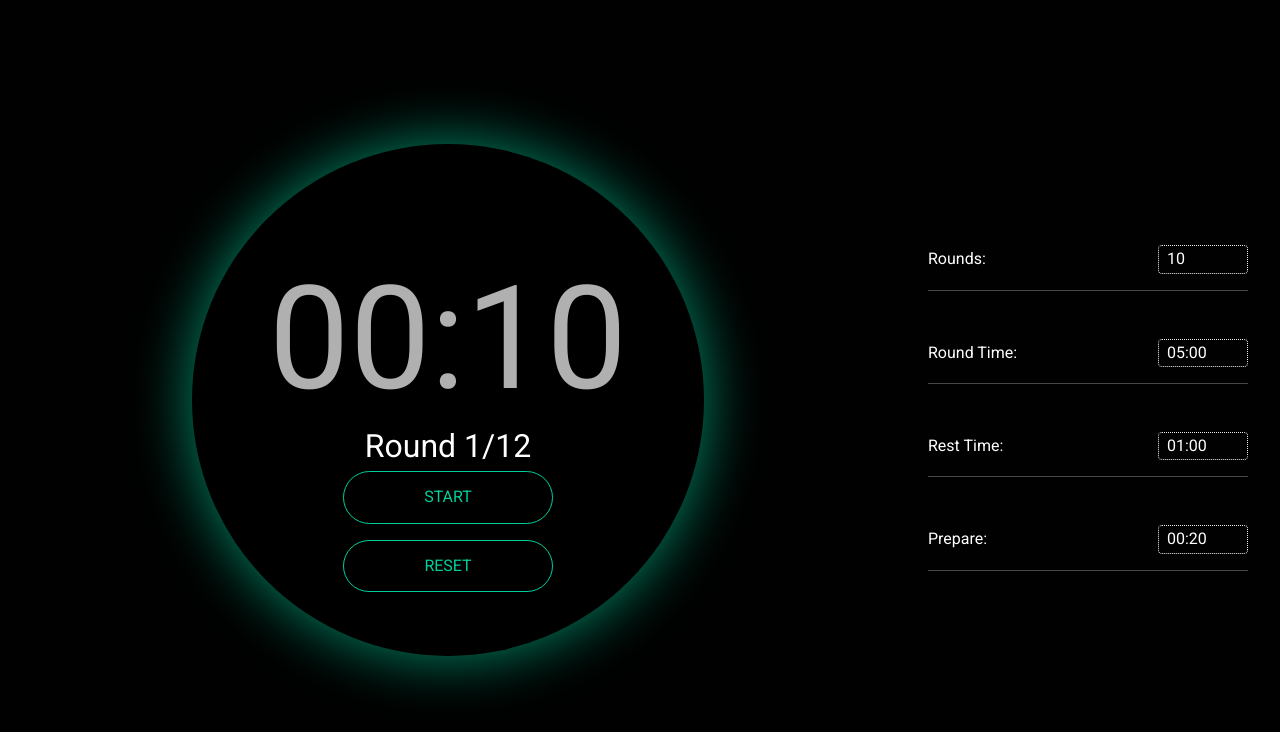
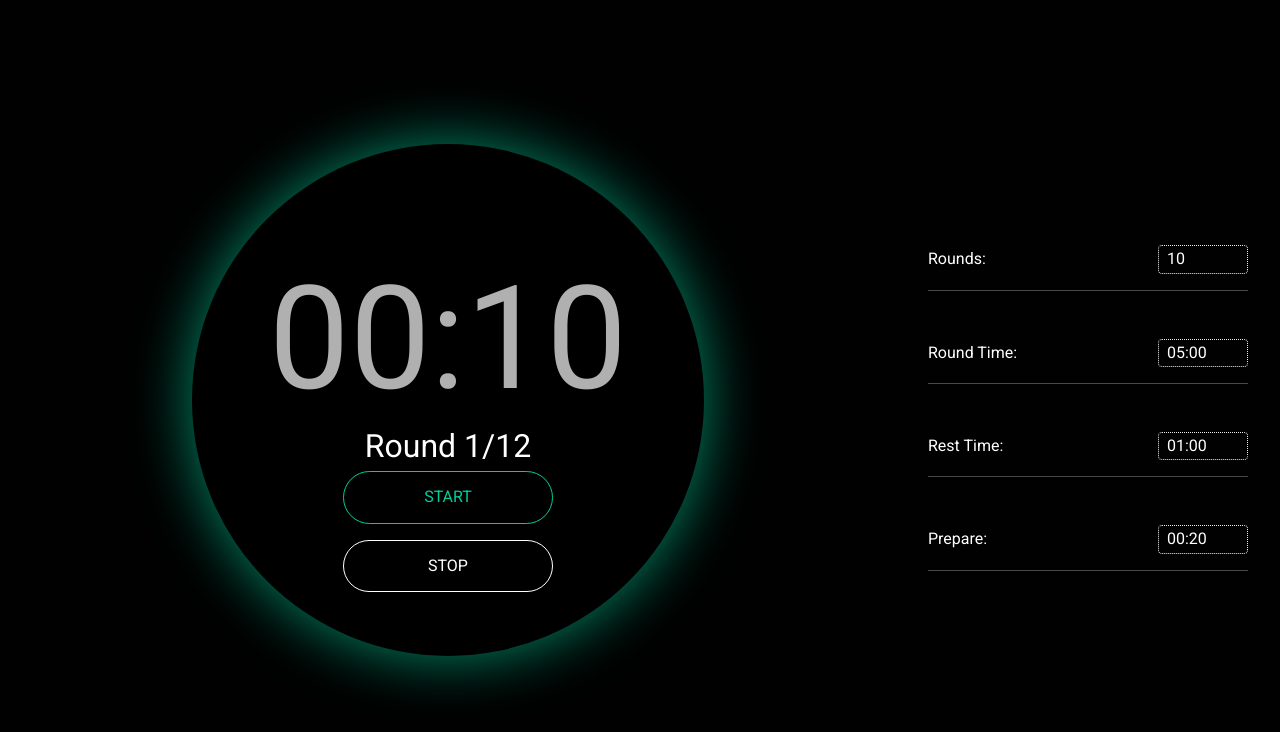
Before and after one commit to bohdanmoroziuk/interval-timer, a React (Create React App) app: page / in a window 1280 px wide. Shown: the top 732 px of the page. Built offline with nearby package versions, Linux system fonts and the light colour scheme.

Commit message:
feat: add button to stop timer

```diff
--- a/src/App.tsx
+++ b/src/App.tsx
@@ -1,4 +1,4 @@
-import { FC, useState, useEffect, useCallback } from 'react';
+import { FC, useState, useEffect, useCallback, useRef } from 'react';
 
 import GlobalStyle from 'styles/global';
 import { useNotification } from 'contexts/notification';
@@ -21,6 +21,8 @@ const App: FC = () => {
   const [milliseconds, setMilliseconds] = useState(initial);
   const [isStarted, setIsStarted] = useState(false);
 
+  const timer = useRef<any>(null);
+
   const { addMessage } = useNotification();
 
   const time = useClockify(milliseconds);
@@ -31,30 +33,29 @@ const App: FC = () => {
     playAudio();
   }, [addMessage]);
 
-  const endTimer = useCallback(() => {
+  const stopTimer = useCallback(() => {
     setIsStarted(false);
+    setMilliseconds(initial);
     addMessage('Countdown ended');
     playAudio();
-  }, [addMessage]);
+    clearInterval(timer.current);
+  }, [addMessage, initial]);
 
   useEffect(() => {
     if (isStarted) {
-      const timer = setInterval(() => {
+      timer.current = setInterval(() => {
         if (milliseconds > 0) {
           setMilliseconds((milliseconds) => milliseconds - ONE_SECOND);
 
           if (milliseconds === ONE_SECOND) {
-            setMilliseconds(initial);
-            endTimer();
+            stopTimer();
           }
-        } else {
-          clearInterval(timer);
         }
       }, ONE_SECOND);
 
-      return () => clearInterval(timer);
+      return () => clearInterval(timer.current);
     }
-  }, [milliseconds, isStarted, endTimer, initial]);
+  }, [milliseconds, isStarted, stopTimer, initial]);
 
   return (
     <>
@@ -64,6 +65,7 @@ const App: FC = () => {
         <Main>
           <Timer
             onStart={startTimer}
+            onStop={stopTimer}
             time={time}
           />
         </Main>
--- a/src/components/timer/index.tsx
+++ b/src/components/timer/index.tsx
@@ -11,9 +11,10 @@ import {
 export interface TimerProps {
   time: string;
   onStart: () => void;
+  onStop: () => void;
 }
 
-const Timer: FC<TimerProps> = ({ time, onStart }) => {
+const Timer: FC<TimerProps> = ({ time, onStart, onStop }) => {
   return (
     <Circle>
       <Time>{time}</Time>
@@ -22,8 +23,8 @@ const Timer: FC<TimerProps> = ({ time, onStart }) => {
         <ControlButton onClick={onStart}>
           Start
         </ControlButton>
-        <ControlButton>
-          Reset
+        <ControlButton onClick={onStop} variant="secondary">
+          Stop
         </ControlButton>
       </Controls>
     </Circle>
--- a/src/components/timer/styles.tsx
+++ b/src/components/timer/styles.tsx
@@ -1,4 +1,8 @@
-import styled from 'styled-components';
+import styled, { css } from 'styled-components';
+
+export interface ControlButtonProps {
+  variant?: 'primary' | 'secondary';
+}
 
 export const Circle = styled.div`
   width: 40vw;
@@ -29,7 +33,7 @@ export const Controls = styled.div`
   flex-direction: column;
 `;
 
-export const ControlButton = styled.button`
+export const ControlButton = styled.button<ControlButtonProps>`
   text-transform: uppercase;
   padding: 1rem 5rem;
   background-color: transparent;
@@ -47,4 +51,15 @@ export const ControlButton = styled.button`
     background-color: #00cf9b;
     color: #fff;
   }
+
+  ${({ variant = 'primary' }) => (
+    variant === 'secondary' && css`
+      border-color: #fff;
+      color: #fff;
+
+      &:hover {
+        background-color: rgba(255, 255, 255, 0.15);
+      }
+    `
+  )}
 `;
```
